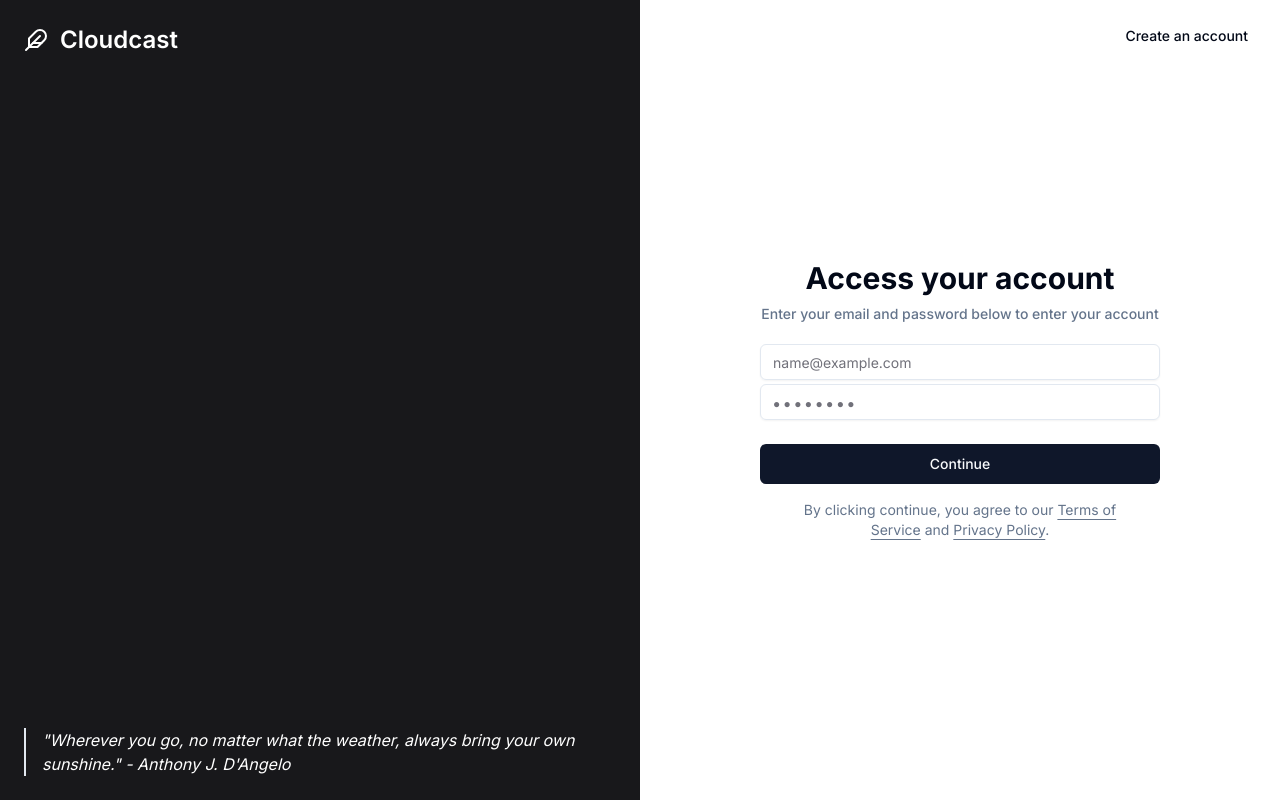
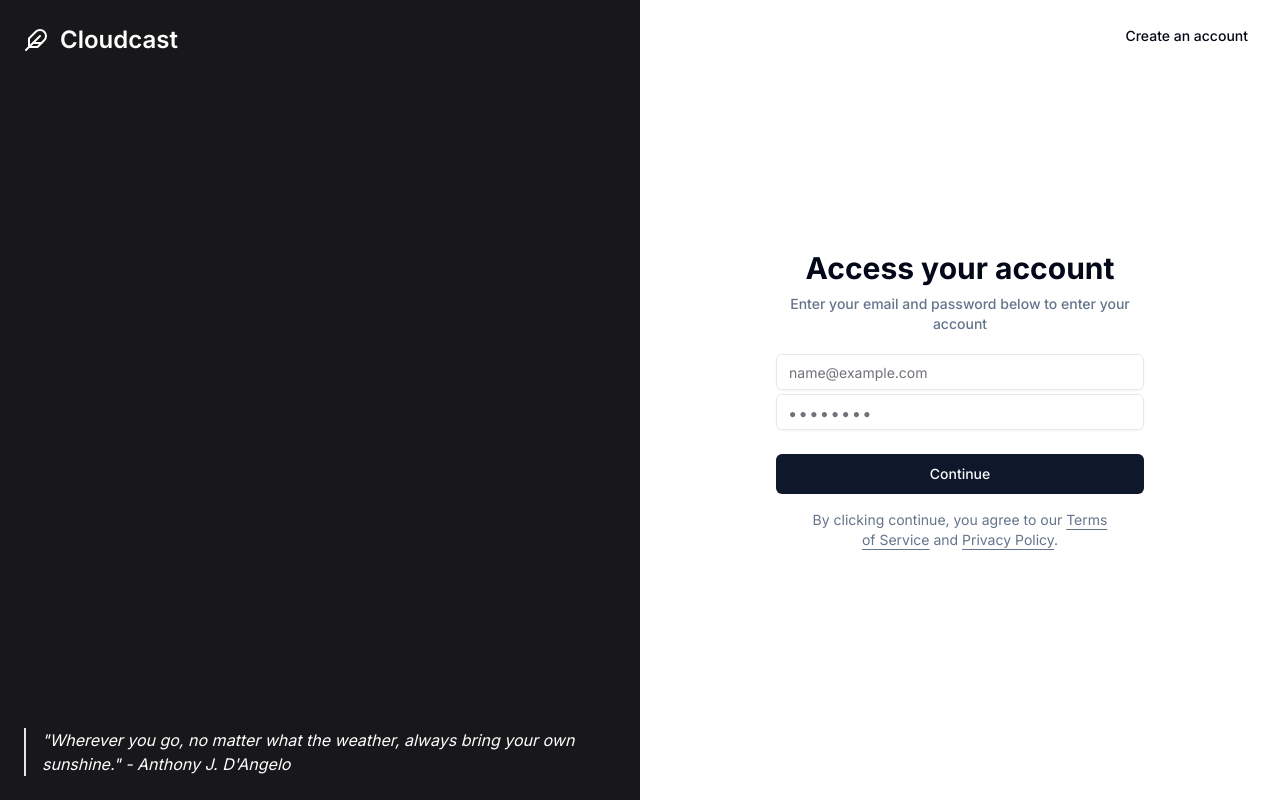
Before and after one commit to DjukaMarko/Weather-Station, a Next.js app: page /login in a window 1280 px wide. Built offline with nearby package versions, Linux system fonts and the light colour scheme; no server answers.

Commit message:
small changes

```diff
--- a/src/app/login/components/ui/SignIn.tsx
+++ b/src/app/login/components/ui/SignIn.tsx
@@ -4,7 +4,7 @@ import SignInForm from "./SignInForm";
 export default function SignIn() {
     return (
         <div className="w-full h-screen relative flex justify-center items-center">
-            <div className="flex flex-col space-y-4 items-center text-center max-w-[400px]">
+            <div className="flex flex-col space-y-4 items-center text-center max-w-[400px] p-4">
                 <div className="flex flex-col space-y-2">
                     <p className="font-bold text-3xl">Access your account</p>
                     <p className="text-muted-foreground font-[500] text-sm">Enter your email and password below to enter your account</p>
--- a/src/app/register/components/ui/SignUp.tsx
+++ b/src/app/register/components/ui/SignUp.tsx
@@ -4,7 +4,7 @@ import WeatherForm from "./WeatherForm";
 export default function SignUp() {
     return (
         <div className="w-full h-screen relative flex justify-center items-center">
-            <div className="flex flex-col space-y-4 items-center text-center max-w-[400px]">
+            <div className="flex flex-col space-y-4 items-center text-center max-w-[400px] p-4">
                 <div className="flex flex-col space-y-2">
                     <p className="font-bold text-3xl">Create an account</p>
                     <p className="text-muted-foreground font-[500] text-sm">Enter your email and password below to create your account</p>
```
